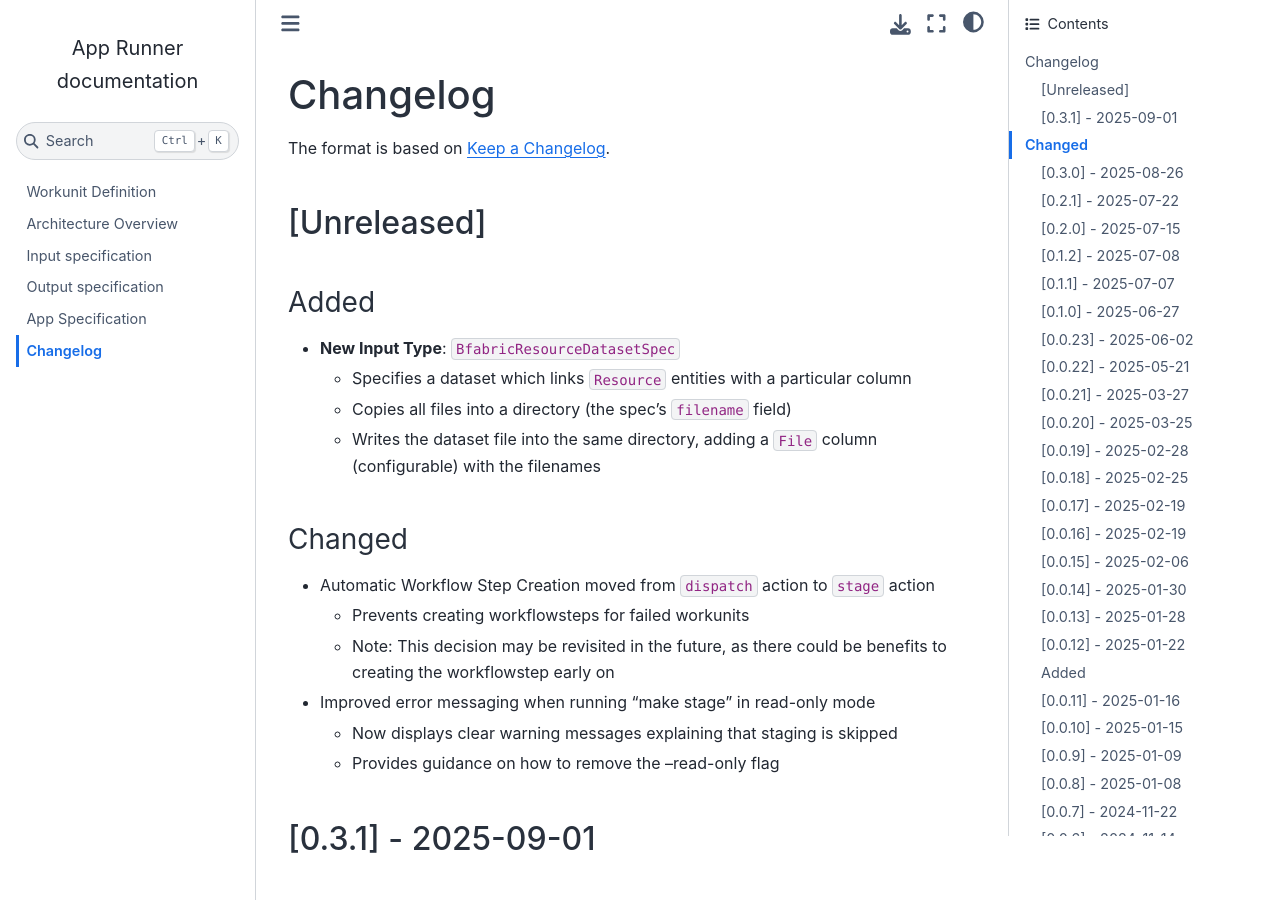
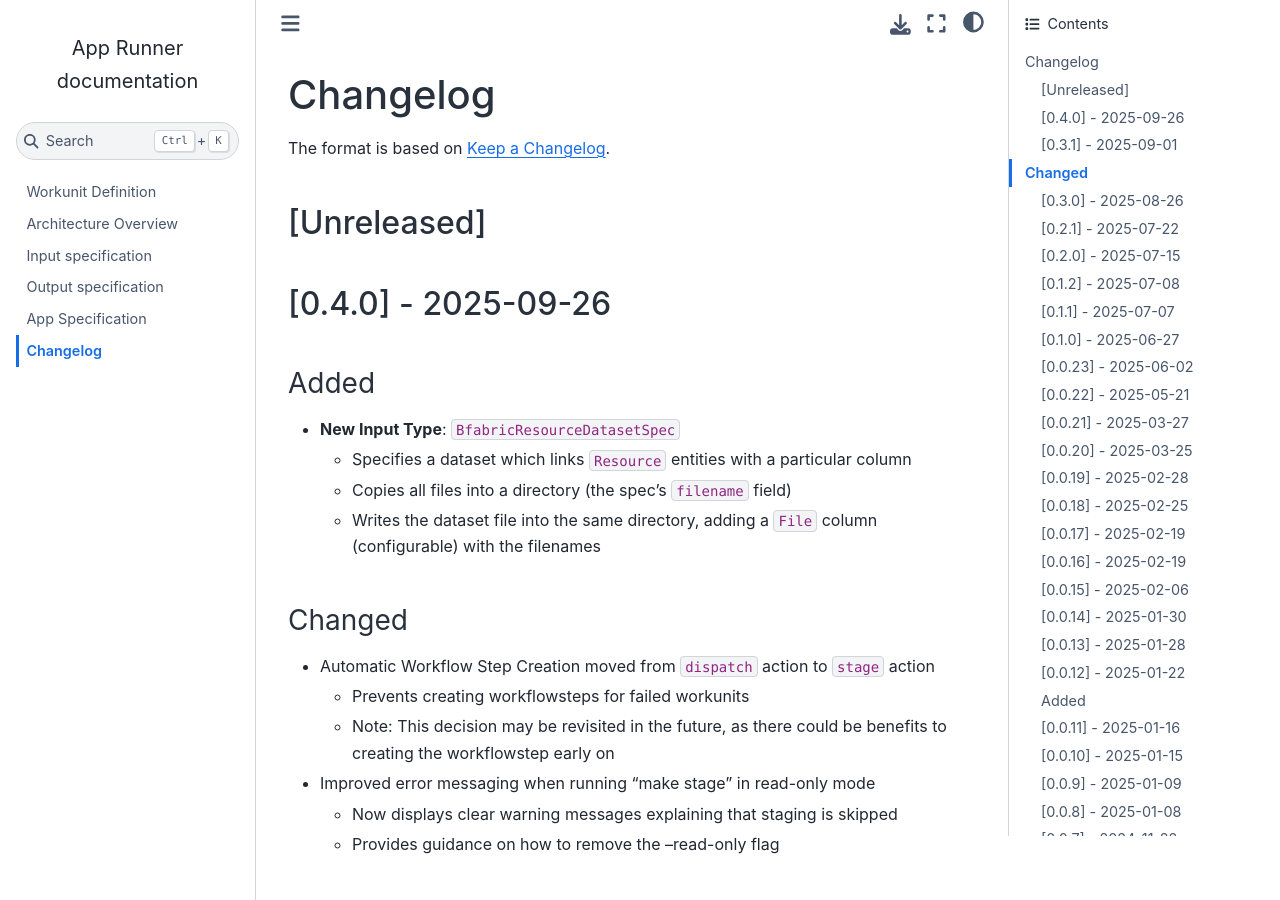
Before and after one commit to fgcz/bfabricPy, a Sphinx documentation site: the page built from bfabric_app_runner/docs/changelog.md, in a window 1280 px wide and 900 px high. Built offline with Sphinx 7.4.7 and the Sphinx Book theme 1.1.4, drawn with Linux system fonts in a browser that asks for light colours.

Commit message:
bfabric-app-runner 0.4.0

```diff
--- a/bfabric_app_runner/docs/changelog.md
+++ b/bfabric_app_runner/docs/changelog.md
@@ -3,6 +3,8 @@
 The format is based on [Keep a Changelog](https://keepachangelog.com/en/1.1.0/).
 
 ## \[Unreleased\]
+
+## \[0.4.0\] - 2025-09-26
 
 ### Added
 
```
Also changed, not shown: 1 other file.
